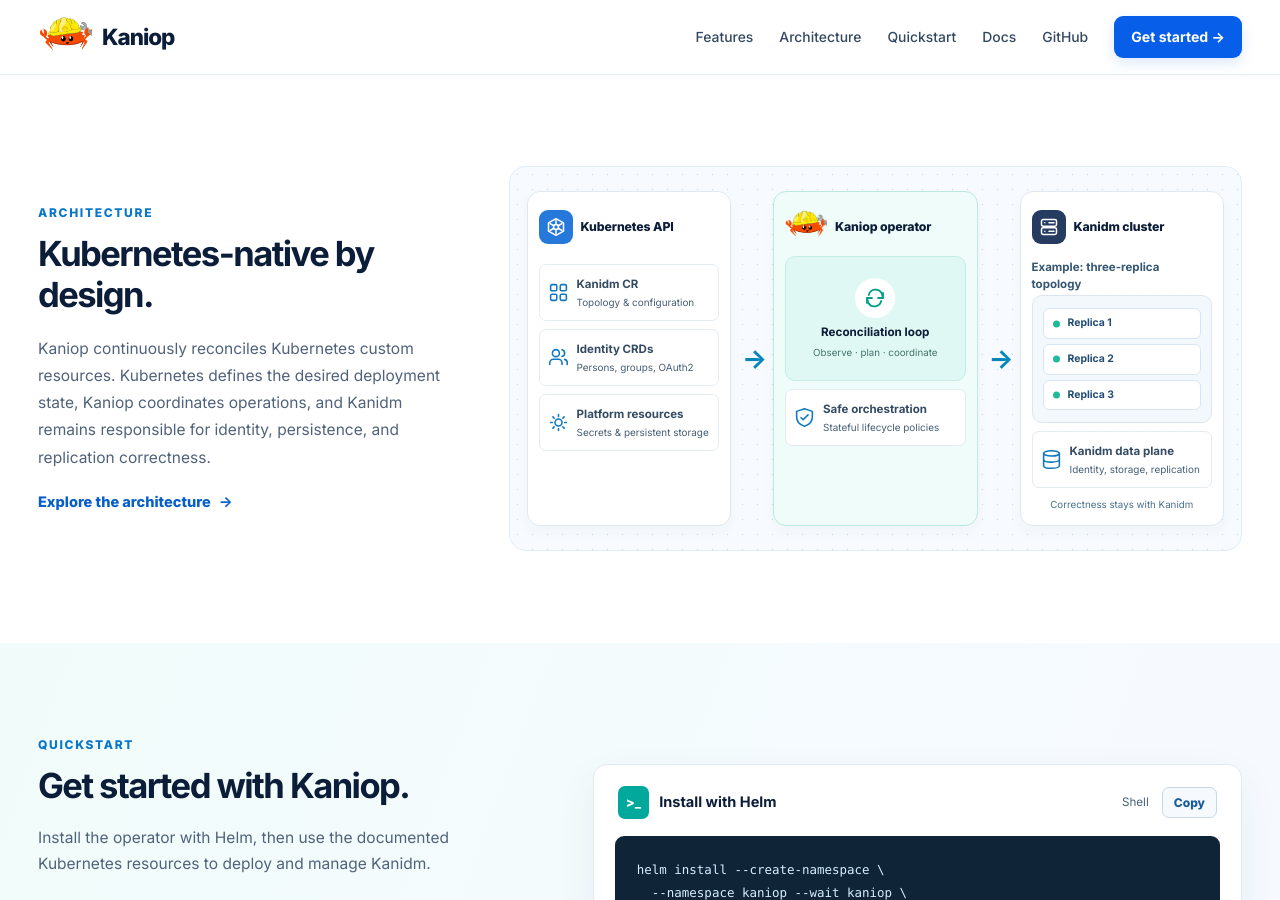
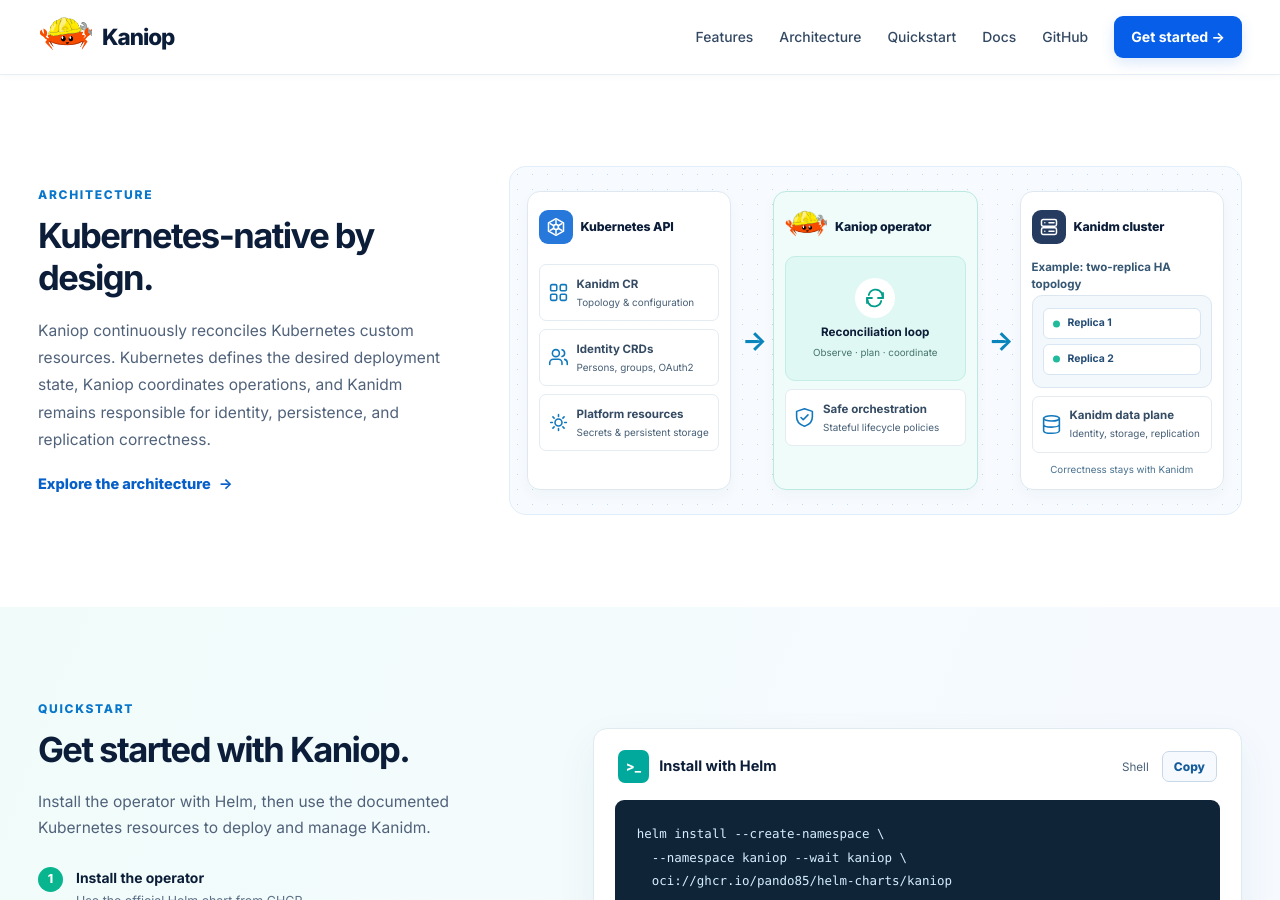
Before and after one commit to pando85/pando85.github.io, a Jekyll site: the page built from index.html, in a window 1280 px wide and 900 px high, scrolled down 1897 px. Built offline with Jekyll 4.4.1, drawn with Linux system fonts in a browser that asks for light colours.

Commit message:
docs(site): illustrate two-replica Kanidm HA instead of three

```diff
--- a/index.html
+++ b/index.html
@@ -154,7 +154,7 @@
         <p>Kaniop continuously reconciles Kubernetes custom resources. Kubernetes defines the desired deployment state, Kaniop coordinates operations, and Kanidm remains responsible for identity, persistence, and replication correctness.</p>
         <a class="text-link" href="{{ stableDocs | append: 'architecture.html' | relative_url }}">Explore the architecture <span aria-hidden="true">→</span></a>
       </div>
-      <div class="architecture-visual" role="img" aria-label="Kubernetes custom resources are reconciled by Kaniop, which orchestrates Kanidm workloads. The three-replica topology shown is illustrative, separate from the single-replica hero YAML example. Kanidm remains responsible for data correctness.">
+      <div class="architecture-visual" role="img" aria-label="Kubernetes custom resources are reconciled by Kaniop, which orchestrates Kanidm workloads. The two-replica high-availability topology shown is illustrative, separate from the single-replica hero YAML example. Kanidm remains responsible for data correctness.">
         <div class="diagram-column diagram-sources">
           <div class="diagram-heading"><span class="diagram-circle blue" aria-hidden="true">{% include landing-icon.html name='kubernetes' %}</span> Kubernetes API</div>
           <div class="diagram-row"><span class="diagram-row-icon">{% include landing-icon.html name='cluster' %}</span><span><strong>Kanidm CR</strong><small>Topology &amp; configuration</small></span></div>
@@ -174,8 +174,8 @@
         <span class="diagram-arrow" aria-hidden="true">→</span>
         <div class="diagram-column diagram-outcome">
           <div class="diagram-heading"><span class="diagram-circle navy" aria-hidden="true">{% include landing-icon.html name='server' %}</span> Kanidm cluster</div>
-          <p class="diagram-example-label">Example: three-replica topology</p>
-          <div class="replica-stack" aria-hidden="true"><span>Replica 1</span><span>Replica 2</span><span>Replica 3</span></div>
+          <p class="diagram-example-label">Example: two-replica HA topology</p>
+          <div class="replica-stack" aria-hidden="true"><span>Replica 1</span><span>Replica 2</span></div>
           <div class="diagram-row"><span class="diagram-row-icon">{% include landing-icon.html name='database' %}</span><span><strong>Kanidm data plane</strong><small>Identity, storage, replication</small></span></div>
           <div class="diagram-disclaimer">Correctness stays with Kanidm</div>
         </div>
```
